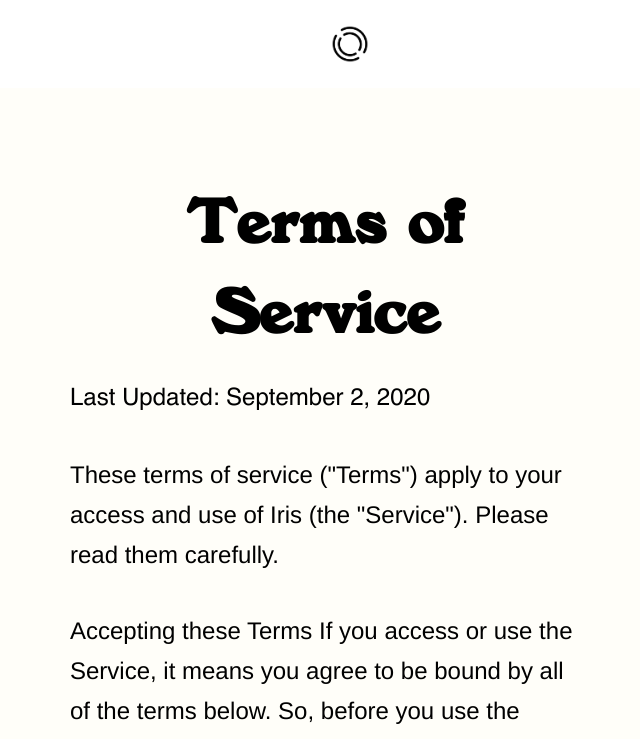
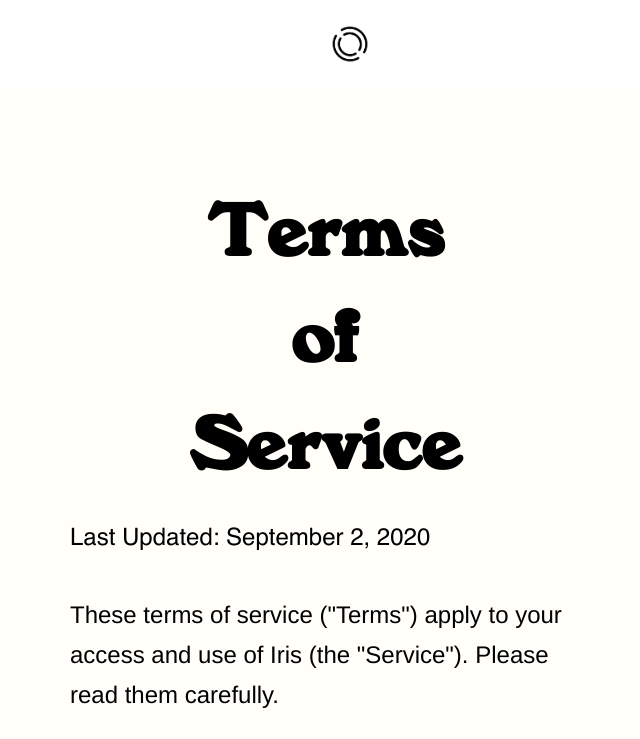
Before and after one commit to IrisHub/iris-3-web, a React (Create React App) app: page /tos in a window 1280 px wide. Shown: the top 739 px of the page, without its empty margins (314-954 px from the left). Built offline with nearby package versions, Linux system fonts and the light colour scheme.

Commit message:
fresh copy

```diff
--- a/src/App.js
+++ b/src/App.js
@@ -27,8 +27,8 @@ function App() {
     <MyNavbar></MyNavbar>
 
 
-    <Title text = 'IRIS IS A TOOL THAT HELPS YOU MAKE SENSE OF YOUR TIME IN ONLINE SCHOOL.'></Title>
-    <Subtitle text = 'We miss campus.  You do too. Reclaim your identity as a student online, with the people you care about.'></Subtitle>
+    <Title text = 'YOUR TOOL TO MAKE THE MOST OF YOUR TIME IN ONLINE SCHOOL.'></Title>
+    <Subtitle text = "Your new life online got real stressful, and it's week 3.  Iris helps you stay close to your friends and on top of your work.   "></Subtitle>
     <a href = "https://irisapp.typeform.com/to/aER0lIzm" target = "_blank"> <ConfirmButton text = "Join the Waitlist"></ConfirmButton> </a>
 
     {/* <Divider></Divider> */}
--- a/src/components/subtitle.js
+++ b/src/components/subtitle.js
@@ -24,7 +24,7 @@ const CaseTitle = styled.div`
     font-family: Helvetica;
     font-size: 36px;
     line-height: 1.4;
-    font-weight: 400;
+    font-weight: 500;
     text-align: center;
       @media (max-width: 500px) {
       font-size: 18px;
--- a/src/components/title.js
+++ b/src/components/title.js
@@ -22,7 +22,7 @@ margin-bottom: 1.5em;
 const CaseTitle = styled.div`
     font-weight: normal;
     font-family: Counterculture;
-    font-size: 64px;
+    font-size: 76px;
     line-height: 1.4;
     font-weight: 600;
     text-align: center;
```
